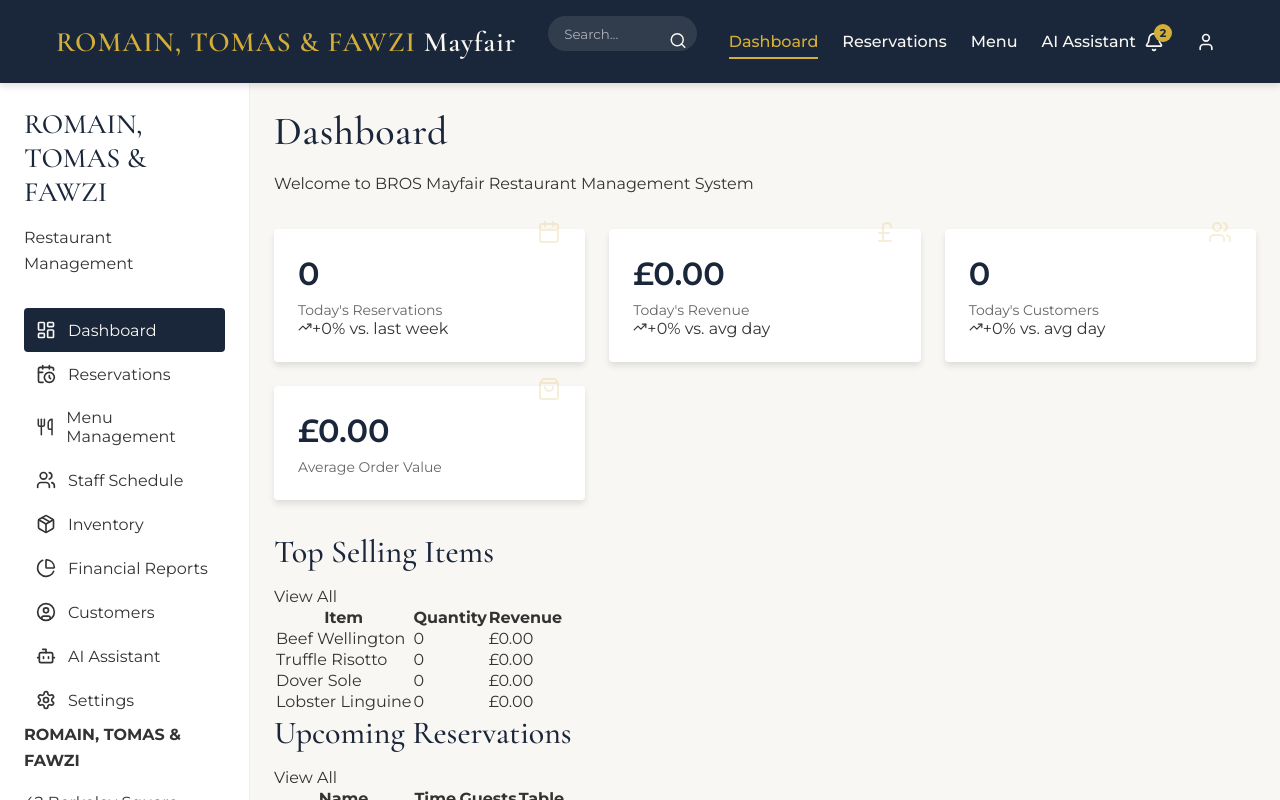
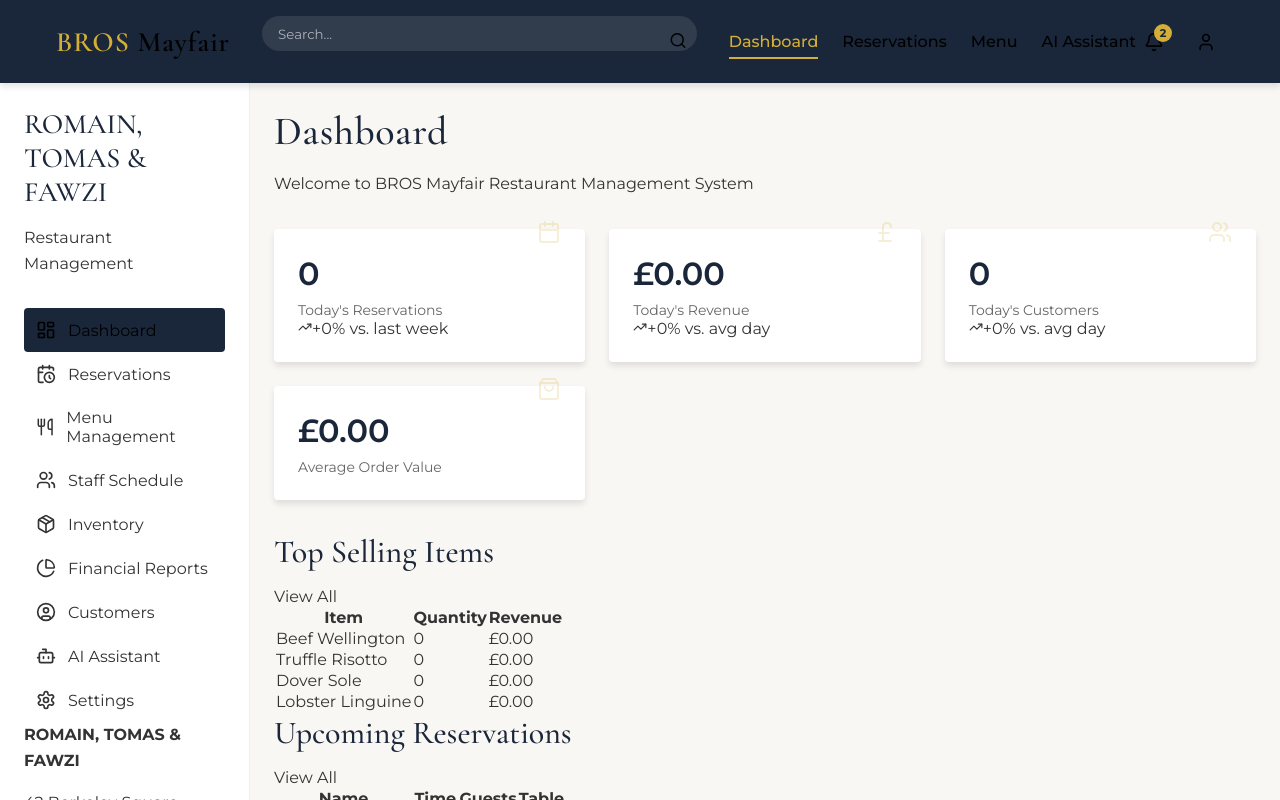
Before and after one commit to Qualiasolutions/BROS, a Next.js app: page / in a window 1280 px wide. Shown: the top 800 px of the page. Built offline with nearby package versions, Linux system fonts and the light colour scheme.

Commit message:
Update branding from BROS Mayfair to ROMAIN, TOMAS & FAWZI

```diff
--- a/components/Header.js
+++ b/components/Header.js
@@ -58,7 +58,7 @@ const Header = ({ toggleMobileMenu, mobileMenuOpen, activeTab, onTabChange }) =>
     <header className={styles.header}>
       <div className={`container ${styles.headerContent}`}>
         <div className={styles.logo}>
-          ROMAIN, TOMAS & FAWZI <span>Mayfair</span>
+          BROS <span>Mayfair</span>
         </div>
 
         <div className={styles.searchContainer}>
--- a/styles/globals.css
+++ b/styles/globals.css
@@ -4,7 +4,7 @@
   --accent-color: #8d6b36;
   --background-color: #f9f7f3;
   --text-color: #333333;
-  --light-text: #f9f7f3;
+  --light-text: #000000;
   --error-color: #d32f2f;
   --success-color: #388e3c;
   --border-radius: 4px;
```
